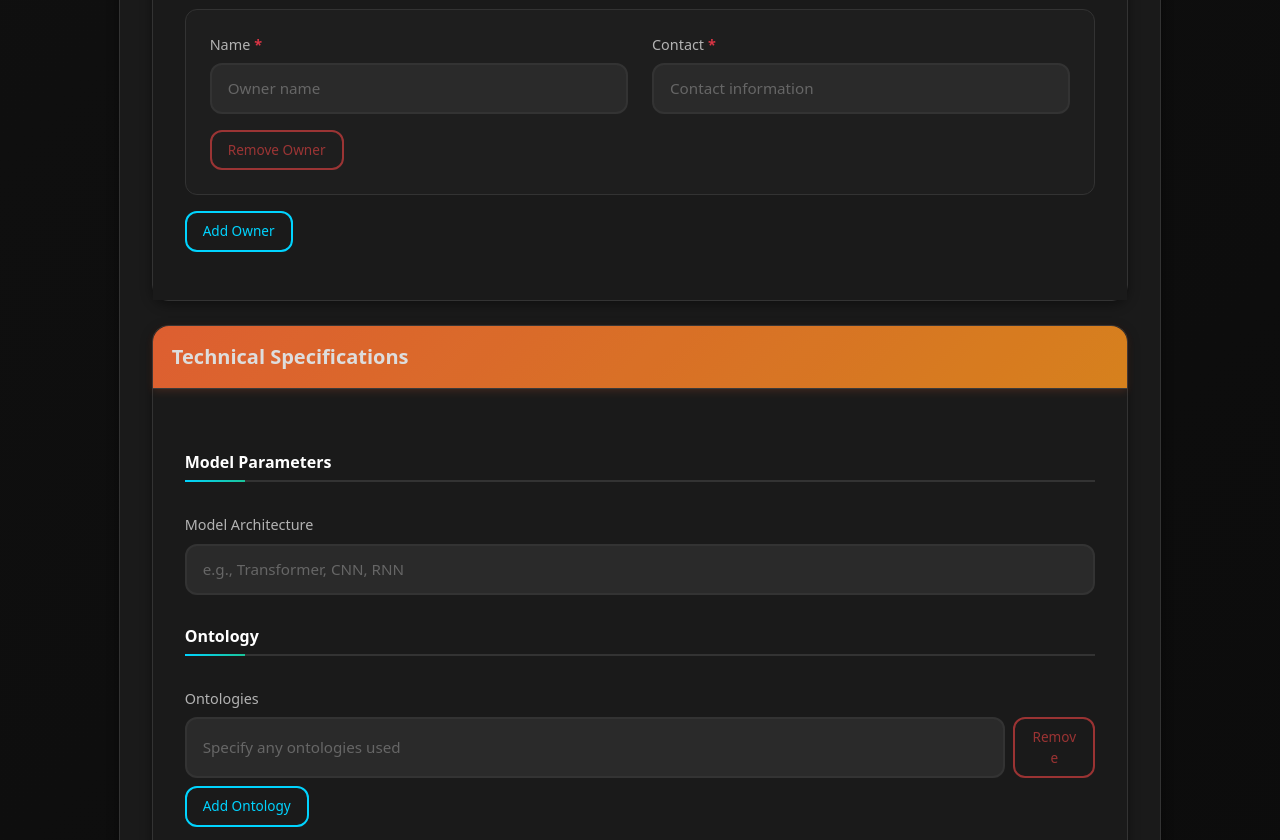
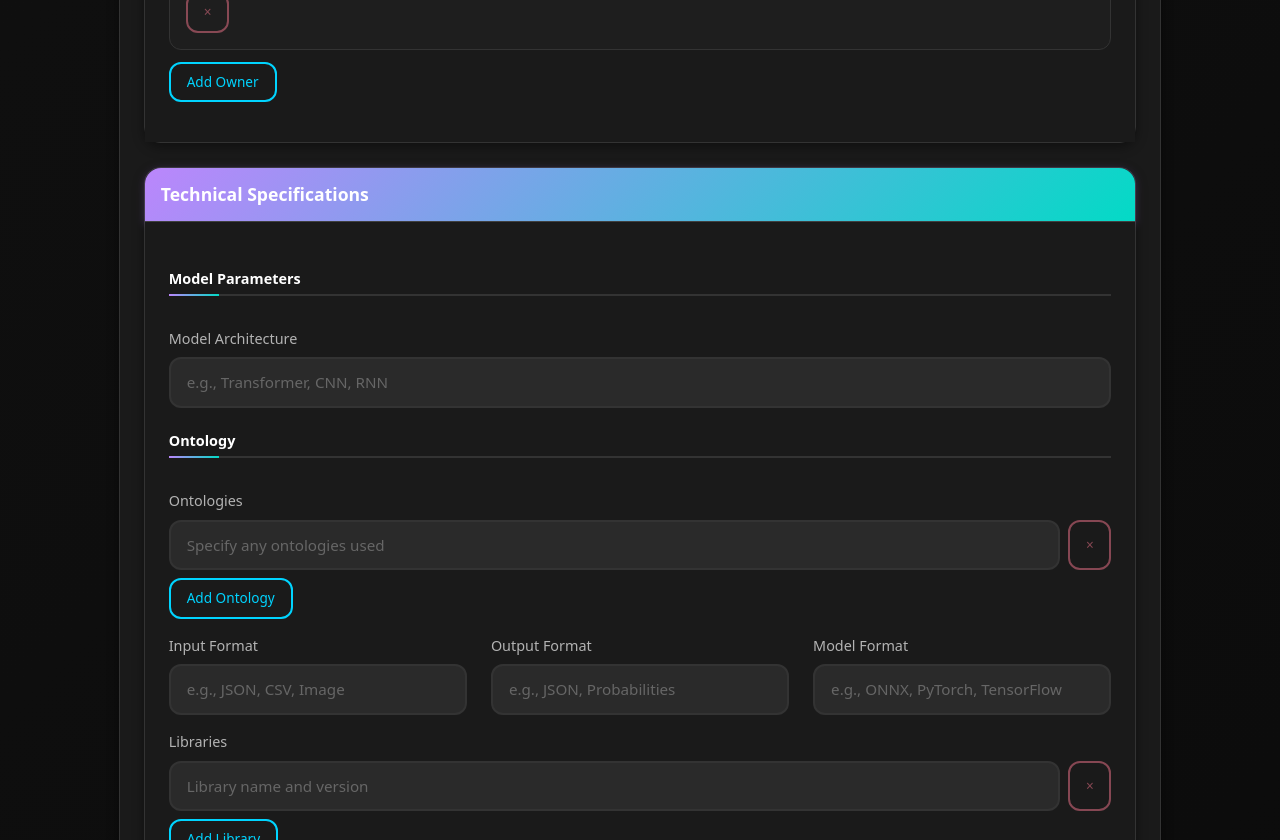
Before and after one commit to RedCupofJoe/model-card-demo, a React (Create React App) app: page / in a window 1280 px wide. Shown: the part 1960-2800 px from the top of the page. Built offline with nearby package versions, Linux system fonts and the light colour scheme.

Commit message:
change the color scheme to a more modern feel

```diff
--- a/src/components/ModelCardForm.jsx
+++ b/src/components/ModelCardForm.jsx
@@ -172,7 +172,7 @@ const ModelCardForm = () => {
 
   const addArrayItem = (path, defaultValue = '') => {
     setFormData(prev => {
-      const newData = { ...prev };
+      const newData = JSON.parse(JSON.stringify(prev)); // Deep clone to avoid mutations
       const keys = path.split('.');
       let current = newData;
 
@@ -423,16 +423,18 @@ const ModelCardForm = () => {
                           <Button
                             variant="outline-danger"
                             size="sm"
+                            type="button"
                             onClick={() => removeArrayItem('identity_and_basic_information.references', index)}
                             disabled={formData.identity_and_basic_information.references.length === 1}
                           >
-                            Remove
+                            ×
                           </Button>
                         </div>
                       ))}
                       <Button
                         variant="outline-primary"
                         size="sm"
+                        type="button"
                         onClick={() => addArrayItem('identity_and_basic_information.references', '')}
                       >
                         Add Reference
@@ -593,16 +595,18 @@ const ModelCardForm = () => {
                           <Button
                             variant="outline-danger"
                             size="sm"
+                            type="button"
                             onClick={() => removeArrayItem('ownership_and_governance.owners', index)}
                             disabled={formData.ownership_and_governance.owners.length === 1}
                           >
-                            Remove Owner
+                            ×
                           </Button>
                         </div>
                       ))}
                       <Button
                         variant="outline-primary"
                         size="sm"
+                        type="button"
                         onClick={() => addArrayItem('ownership_and_governance.owners', { name: '', contact: '' })}
                       >
                         Add Owner
@@ -647,16 +651,18 @@ const ModelCardForm = () => {
                           <Button
                             variant="outline-danger"
                             size="sm"
+                            type="button"
                             onClick={() => removeArrayItem('technical_specifications.model_parameters.ontology_and_semantic_mapping.ontologies', index)}
                             disabled={formData.technical_specifications.model_parameters.ontology_and_semantic_mapping.ontologies.length === 1}
                           >
-                            Remove
+                            ×
                           </Button>
                         </div>
                       ))}
                       <Button
                         variant="outline-primary"
                         size="sm"
+                        type="button"
                         onClick={() => addArrayItem('technical_specifications.model_parameters.ontology_and_semantic_mapping.ontologies', '')}
                       >
                         Add Ontology
@@ -740,16 +746,18 @@ const ModelCardForm = () => {
                           <Button
                             variant="outline-danger"
                             size="sm"
+                            type="button"
                             onClick={() => removeArrayItem('technical_specifications.model_parameters.libraries', index)}
                             disabled={formData.technical_specifications.model_parameters.libraries.length === 1}
                           >
-                            Remove
+                            ×
                           </Button>
                         </div>
                       ))}
                       <Button
                         variant="outline-primary"
                         size="sm"
+                        type="button"
                         onClick={() => addArrayItem('technical_specifications.model_parameters.libraries', '')}
                       >
                         Add Library
@@ -1095,6 +1103,7 @@ const ModelCardForm = () => {
                   <Button
                     variant="success"
                     size="lg"
+                    type="button"
                     onClick={downloadJSON}
                     className="px-5"
                   >
--- a/src/index.css
+++ b/src/index.css
@@ -16,21 +16,23 @@
   --text-placeholder: #666666;
 
   /* Accent colors */
+  --accent-primary: #BB86FC;
+  --accent-secondary: #03DAC6;
   --accent-blue: #00d4ff;
-  --accent-teal: #1bc49a;
+  --accent-teal: #03DAC6;
   --accent-green: #00ff88;
-  --accent-purple: #8b5cf6;
+  --accent-purple: #BB86FC;
 
   /* Status colors */
-  --success: #10b981;
-  --danger: #ef4444;
-  --warning: #f59e0b;
+  --success: #81C784;
+  --danger: #CF6679;
+  --warning: #FFB74D;
   --info: #3b82f6;
 
   /* Border colors */
   --border-primary: #404040;
   --border-secondary: #333333;
-  --border-focus: var(--accent-blue);
+  --border-focus: var(--accent-primary);
 
   /* Shadow colors */
   --shadow-sm: 0 2px 4px rgba(0, 0, 0, 0.3);
@@ -112,13 +114,13 @@ code {
 }
 
 .card-header {
-  background: linear-gradient(135deg, #ff6b35, #f7931e) !important;
+  background: linear-gradient(135deg, var(--accent-primary), var(--accent-secondary)) !important;
   border-bottom: 1px solid var(--border-primary) !important;
   border-radius: var(--radius-lg) var(--radius-lg) 0 0 !important;
-  padding: 1.2rem !important;
+  padding: 1rem !important;
   color: white !important;
-  opacity: 0.85;
-  box-shadow: 0 2px 8px rgba(255, 107, 53, 0.2);
+  opacity: 1;
+  box-shadow: 0 2px 8px rgba(187, 134, 252, 0.3);
 }
 
 .card-header h2,
@@ -126,7 +128,7 @@ code {
   color: white !important;
   font-weight: 600;
   margin: 0;
-  font-size: 1.25rem !important; /* Reduced from default sizes */
+  font-size: 1.1rem !important; /* Further reduced for smaller form */
 }
 
 .card-header p {
@@ -137,7 +139,7 @@ code {
 
 .card-body {
   background: var(--bg-card) !important;
-  padding: 2rem !important;
+  padding: 1.5rem !important;
   color: var(--text-primary) !important;
 }
 
@@ -159,7 +161,7 @@ code {
 .form-select:focus {
   background: var(--bg-input-focus) !important;
   border-color: var(--border-focus) !important;
-  box-shadow: 0 0 0 3px rgba(0, 212, 255, 0.1) !important;
+  box-shadow: 0 0 0 3px rgba(187, 134, 252, 0.1) !important;
   color: var(--text-primary) !important;
   outline: none !important;
 }
@@ -220,13 +222,13 @@ code {
 }
 
 .btn-primary {
-  background: linear-gradient(135deg, var(--accent-blue), var(--accent-teal)) !important;
+  background: linear-gradient(135deg, var(--accent-primary), var(--accent-secondary)) !important;
   color: white !important;
   box-shadow: var(--shadow-sm);
 }
 
 .btn-primary:hover {
-  background: linear-gradient(135deg, #00b8e6, #1bc49a) !important;
+  background: linear-gradient(135deg, #a374f0, #02c4b3) !important;
   transform: translateY(-2px);
   box-shadow: var(--shadow-md);
 }
@@ -317,11 +319,11 @@ code {
 .form-section h5 {
   color: var(--text-primary) !important;
   font-weight: 600 !important;
-  margin: 2rem 0 1rem 0 !important;
-  padding-bottom: 0.5rem;
+  margin: 1.5rem 0 0.75rem 0 !important;
+  padding-bottom: 0.4rem;
   border-bottom: 2px solid var(--border-secondary);
   position: relative;
-  font-size: 1rem !important; /* Reduced from default h5 size */
+  font-size: 0.9rem !important; /* Further reduced for smaller form */
 }
 
 .form-section h5::after {
@@ -329,14 +331,14 @@ code {
   position: absolute;
   bottom: -2px;
   left: 0;
-  width: 60px;
+  width: 50px;
   height: 2px;
-  background: linear-gradient(90deg, var(--accent-blue), var(--accent-teal));
+  background: linear-gradient(90deg, var(--accent-primary), var(--accent-secondary));
 }
 
 /* Form groups */
 .form-group {
-  margin-bottom: 1.5rem !important;
+  margin-bottom: 1rem !important;
 }
 
 /* Array item containers */
@@ -344,8 +346,8 @@ code {
   background: var(--bg-secondary);
   border: 1px solid var(--border-secondary);
   border-radius: var(--radius-md);
-  padding: 1.5rem;
-  margin-bottom: 1rem;
+  padding: 1rem;
+  margin-bottom: 0.75rem;
   transition: all var(--transition-fast);
 }
 
@@ -364,12 +366,12 @@ code {
 }
 
 .form-check-input:checked {
-  background-color: var(--accent-blue) !important;
-  border-color: var(--accent-blue) !important;
+  background-color: var(--accent-primary) !important;
+  border-color: var(--accent-primary) !important;
 }
 
 .form-check-input:focus {
-  box-shadow: 0 0 0 3px rgba(0, 212, 255, 0.1) !important;
+  box-shadow: 0 0 0 3px rgba(187, 134, 252, 0.1) !important;
 }
 
 .form-check-label {
```
